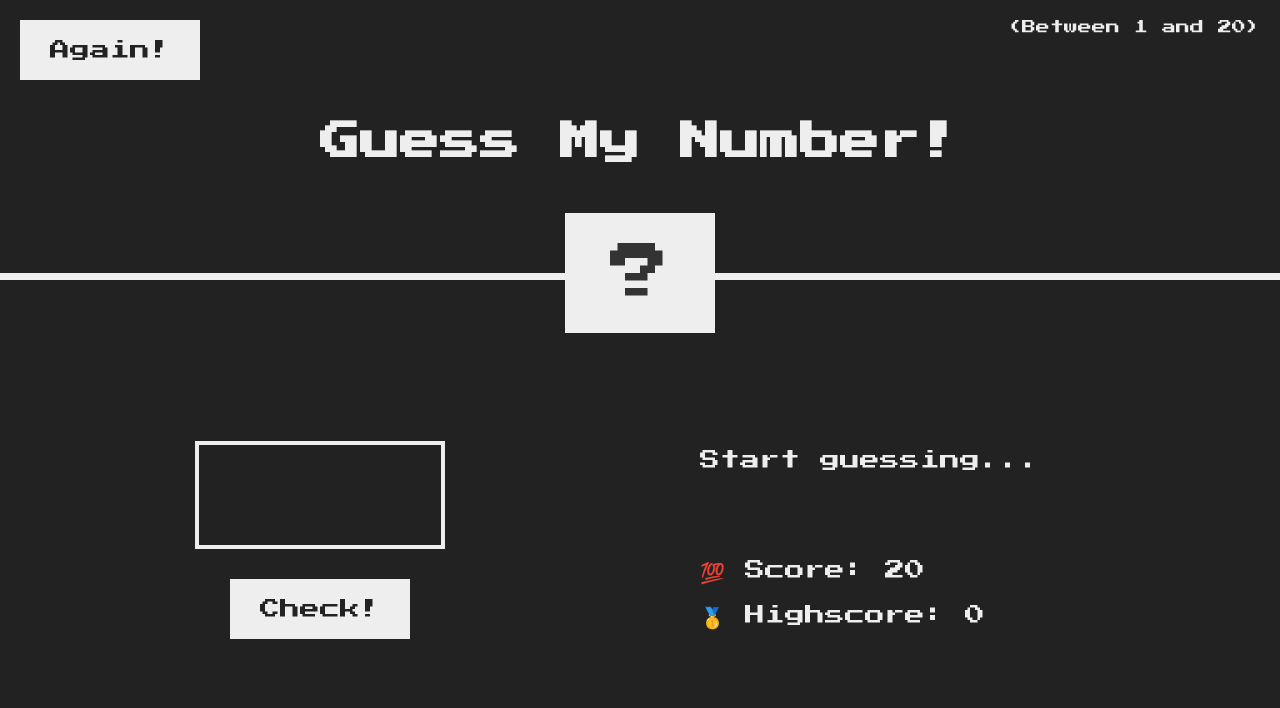
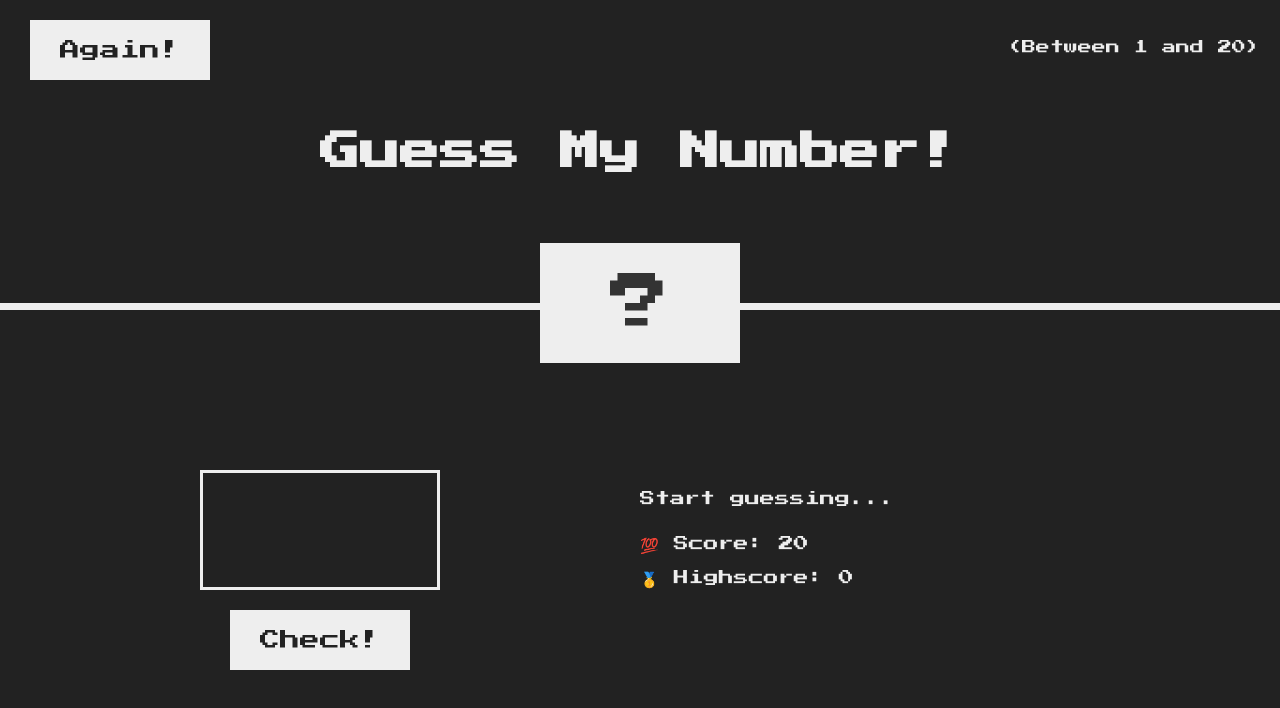
Before and after one commit to cozocozy/guess-my-number, a plain HTML site: page index.html in a window 1280 px wide. Drawn offline with Linux system fonts and the light colour scheme.

Commit message:
add responsive for mobile

```diff
--- a/script.js
+++ b/script.js
@@ -1,52 +1,51 @@
 'use strict';
 let score = 20;
-let secretNumber =Math.trunc(Math.random()*20)+1;
+let secretNumber = Math.trunc(Math.random() * 20) + 1;
 let highscore = 0;
-document.querySelector('.number').textContent='?';
-const again = document.querySelector('.again').addEventListener('click',function() {
-    score =20;
-    secretNumber =Math.trunc(Math.random()*20)+1;
-    document.querySelector('.message').textContent = 'Start guessing...'
+document.querySelector('.number').textContent = '?';
+const again = document
+  .querySelector('.again')
+  .addEventListener('click', function () {
+    score = 20;
+    secretNumber = Math.trunc(Math.random() * 20) + 1;
+    document.querySelector('.message').textContent = 'Start guessing...';
     document.querySelector('.score').textContent = score;
-    document.querySelector('.number').textContent= '?';
+    document.querySelector('.number').textContent = '?';
     document.querySelector('.guess').value = '';
     document.querySelector('body').style.backgroundColor = '#222';
     document.querySelector('.number').style.width = '15rem';
     document.querySelector('.check').style.display = 'block';
+  });
+//guess check
+document.querySelector('.check').addEventListener('click', function () {
+  const guess = Number(document.querySelector('.guess').value);
+    console.log(guess)
+  //when there is no input
 
-})
-//guess check
-document.querySelector('.check').addEventListener('click', function(){
-const guess = Number(document.querySelector('.guess').value);
-
-    //when there is no input
-    if(!guess) {
-    document.querySelector('.message').textContent = 'No Number !'
+    if (!guess) {
+      document.querySelector('.message').textContent = 'No Number !';
     }
     //when player wins
-    else if (guess === secretNumber){
+    else if (guess === secretNumber) {
       document.querySelector('.number').textContent = secretNumber;
       document.querySelector('.message').textContent = 'Correct Number !';
       document.querySelector('body').style.backgroundColor = 'teal';
-    document.querySelector('.number').style.width = '30rem';
-    document.querySelector('.check').style.display = 'none';
-    if(score > highscore){
-    highscore=score;
+      document.querySelector('.number').style.width = '25rem';
+      if (score > highscore) {
+        highscore = score;
         document.querySelector('.highscore').textContent = highscore;
       }
-
-
     }
     //when guess is wrong
-    else if ( guess !== secretNumber) {
-        if(score > 1) {
-            document.querySelector('.message').textContent = guess > secretNumber ? 'too High !' : 'too Low !';
+    else if (guess !== secretNumber) {
+      if (score > 1) {
+        document.querySelector('.message').textContent =
+          guess > secretNumber ? 'too High !' : 'too Low !';
         score--;
-            document.querySelector('.score').textContent=score;
-            }
-            else {
-            document.querySelector('.score').textContent=0;
-            document.querySelector('.message').textContent = 'You Lose The Game !'
+        document.querySelector('.score').textContent = score;
+      } else {
+        document.querySelector('.score').textContent = 0;
+        document.querySelector('.message').textContent = 'You Lose The Game !';
       }
     }
-})
+});
--- a/style.css
+++ b/style.css
@@ -15,13 +15,14 @@ body {
   font-family: 'Press Start 2P', sans-serif;
   color: #eee;
   background-color: #222;
+  margin-top: -1rem;
   /* background-color: #60b347; */
 }
 
 /* LAYOUT */
 header {
   position: relative;
-  height: 35vh;
+  height: 40vh;
   border-bottom: 7px solid #eee;
 }
 
@@ -34,24 +35,24 @@ main {
 }
 
 .left {
-  width: 52rem;
+  width: 50%;
   display: flex;
   flex-direction: column;
   align-items: center;
 }
 
 .right {
-  width: 52rem;
-  font-size: 2rem;
+  width: 50%;
+  font-size: 1.2rem;
 }
 
 /* ELEMENTS STYLE */
 h1 {
-  font-size: 4rem;
+  font-size: 2.5rem;
   text-align: center;
   position: absolute;
   width: 100%;
-  top: 52%;
+  top: 50%;
   left: 50%;
   transform: translate(-50%, -50%);
 }
@@ -59,7 +60,7 @@ h1 {
 .number {
   background: #eee;
   color: #333;
-  font-size: 6rem;
+  font-size: 6em;
   width: 15rem;
   padding: 3rem 0rem;
   text-align: center;
@@ -72,36 +73,36 @@ h1 {
 .between {
   font-size: 1.4rem;
   position: absolute;
-  top: 2rem;
+  top: 5rem;
   right: 2rem;
 }
 
 .again {
   position: absolute;
-  top: 2rem;
-  left: 2rem;
+  top: 3rem;
+  left: 3rem;
 }
 
 .guess {
   background: none;
-  border: 4px solid #eee;
+  border: 3px solid #eee;
   font-family: inherit;
   color: inherit;
   font-size: 5rem;
-  padding: 2.5rem;
-  width: 25rem;
+  padding: 2rem;
+  width: 20rem;
   text-align: center;
   display: block;
-  margin-bottom: 3rem;
+  margin-bottom: 2rem;
 }
 
 .btn {
   border: none;
   background-color: #eee;
   color: #222;
-  font-size: 2rem;
+  font-size: 1.5rem;
   font-family: inherit;
-  padding: 2rem 3rem;
+  padding: 1.5rem 2.5rem;
   cursor: pointer;
 }
 
@@ -110,10 +111,41 @@ h1 {
 }
 
 .message {
-  margin-bottom: 8rem;
-  height: 3rem;
+  margin-bottom: 3rem;
 }
 
 .label-score {
-  margin-bottom: 2rem;
+  margin-bottom: 1.5rem;
 }
+.label-highscore {
+  margin-bottom: 6rem;
+}
+/**Desktop Query*/
+@media only screen and (min-width: 768px) {
+  .header {
+    height: 60%;
+  }
+
+  h1 {
+    font-size: 4rem;
+    margin-top: .5rem;
+  }
+
+  .guess {
+    width: 24rem;
+    height: 12rem;
+  }
+
+  .number {
+    width: 20rem;
+    padding: 3rem 0rem;
+  }
+
+  .btn {
+    font-size: 2rem;
+    padding:2rem 3rem;
+  }
+  .right {
+    font-size: 1.5rem;
+  }
+}
```
Lines whose indentation alone changed are shown as unchanged.
